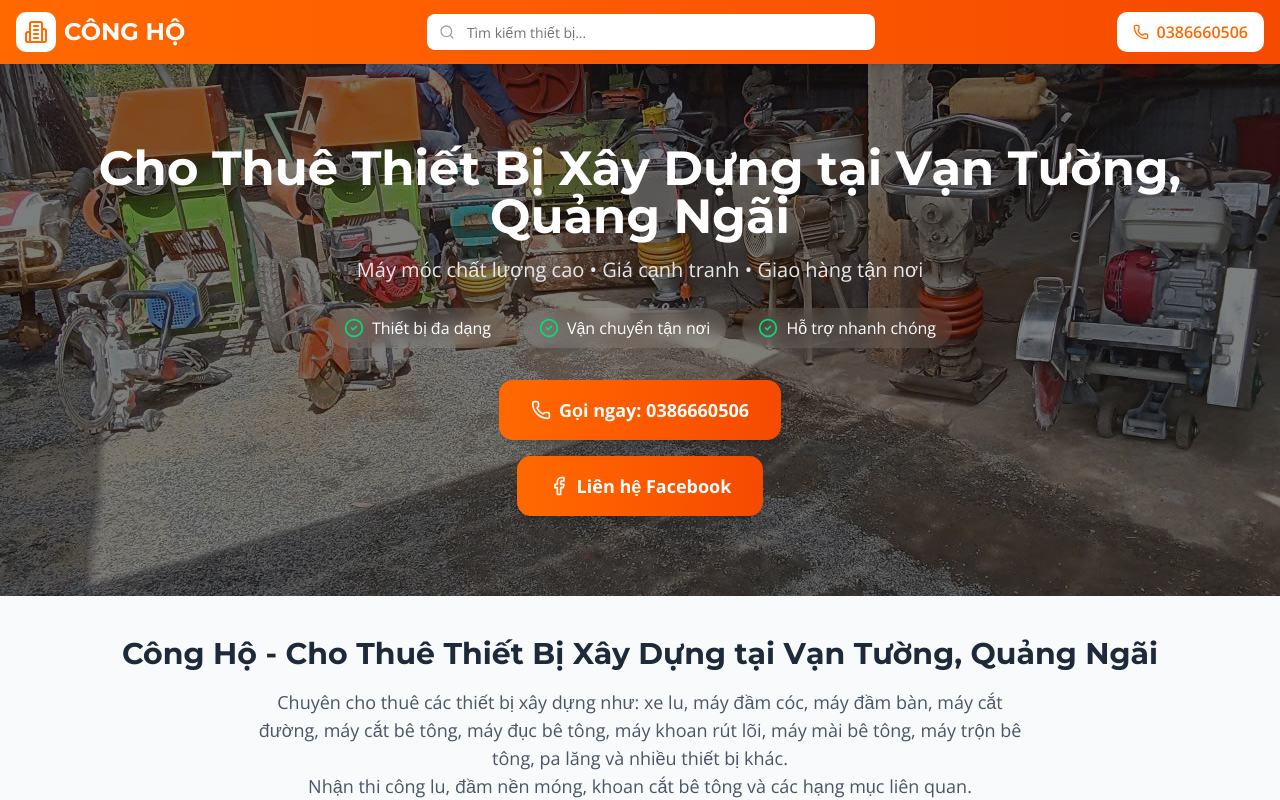
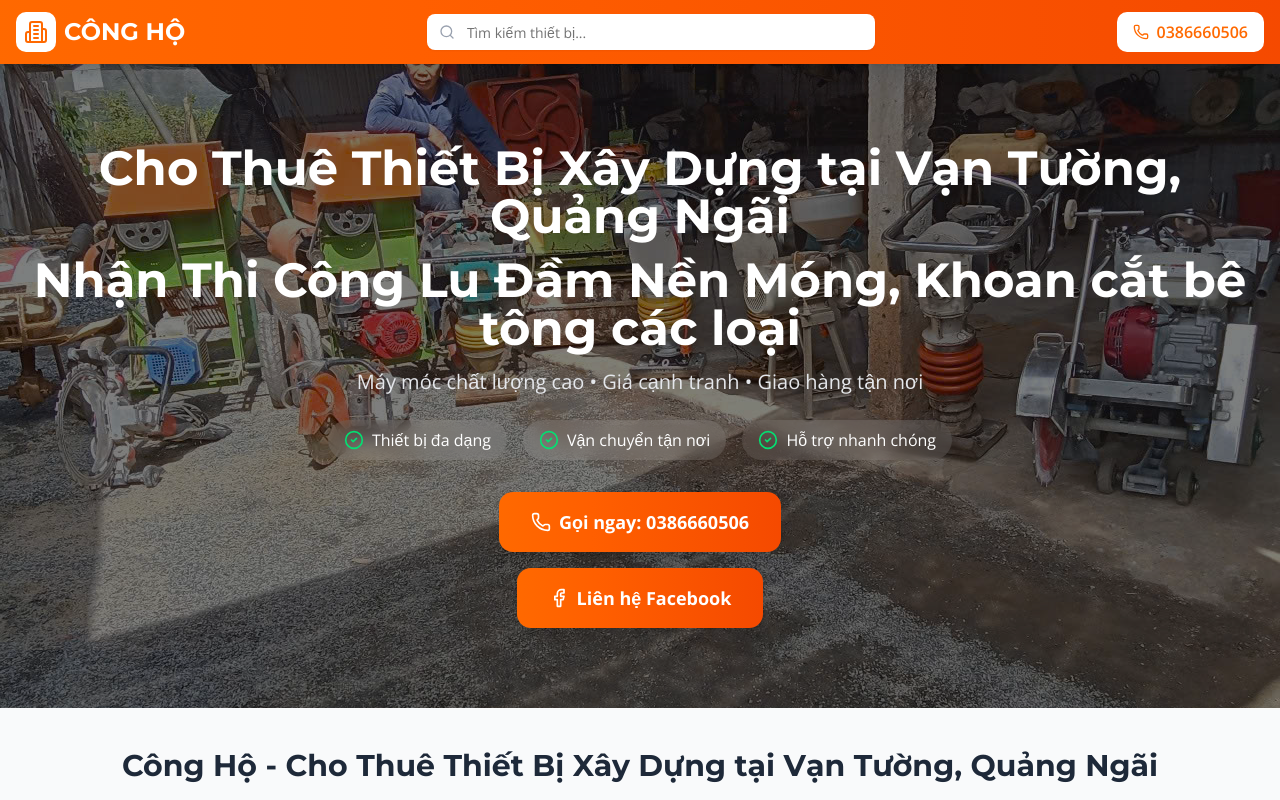
Before and after one commit to lucskyost/construction_equipment, a Next.js app: page / in a window 1280 px wide. Shown: the top 800 px of the page. Built offline with nearby package versions, Linux system fonts and the light colour scheme.

Commit message:
update sky

```diff
--- a/src/app/page.tsx
+++ b/src/app/page.tsx
@@ -136,6 +136,13 @@ export default function Home() {
           >
             Cho Thuê Thiết Bị Xây Dựng tại Vạn Tường, Quảng Ngãi
           </h1>
+          <h1
+            className="text-2xl md:text-4xl lg:text-5xl font-bold text-white mb-4"
+            style={{ fontFamily: "var(--font-montserrat), sans-serif" }}
+          >
+            Nhận Thi Công Lu Đầm Nền Móng, Khoan cắt bê tông các loại
+          </h1>
+
 
           <p className="text-lg md:text-xl text-gray-200 mb-6 max-w-3xl mx-auto">
             Máy móc chất lượng cao • Giá cạnh tranh • Giao hàng tận nơi
@@ -314,8 +321,9 @@ export default function Home() {
                 </span>
               </div>
               <p className="text-gray-300 mb-4">
-                Chuyên cho thuê thiết bị xây dựng tại xã Vạn Tường, tỉnh Quảng
-                Ngãi. Giá cả cạnh tranh, phục vụ tận tâm.
+                Chuyên cho thuê thiết bị xây dựng tại xã Vạn Tường, tỉnh Quảng Ngãi.
+                Nhận thi công lu đầm nền móng, khoan cắt bê tông các loại.
+                Giá cả cạnh tranh, phục vụ tận tâm.
               </p>
             </div>
 
```
